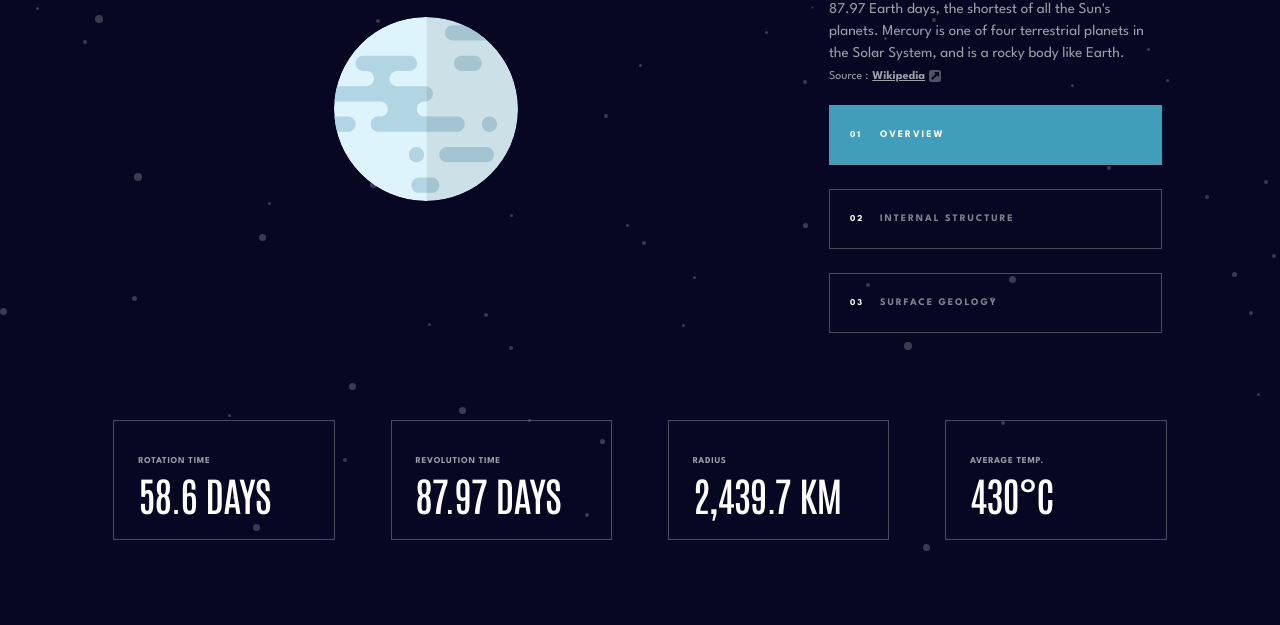
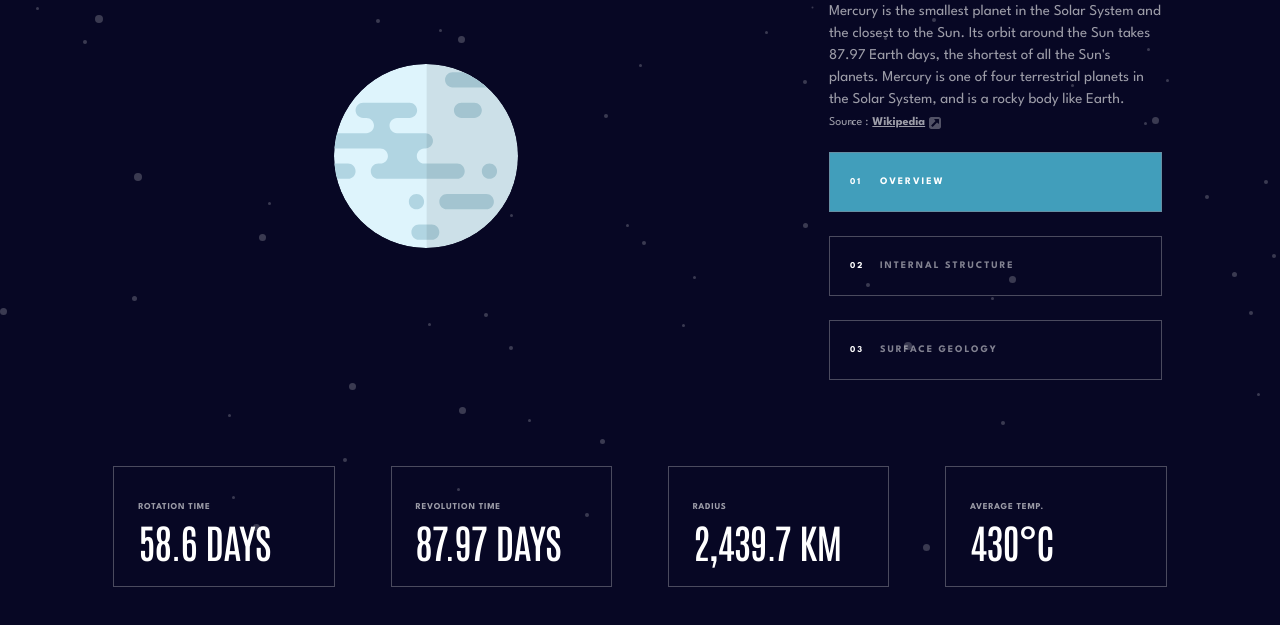
Before and after one commit to Lanastazi-codes/planets-fact-site, a plain HTML site: page index.html in a window 1280 px wide. Shown: the part 249-874 px from the top of the page. Before the commit the page ends 800 px from the top, so only its background shows below. Drawn offline with nearby package versions, Linux system fonts and the light colour scheme.

Commit message:
Update responsive.css

```diff
--- a/responsive.css
+++ b/responsive.css
@@ -267,7 +267,7 @@
     }
 
     .container {
-        max-height: 85vh;
+/*         max-height: 85vh; */
     }
 
     .text-buttons-wrapper {
```
